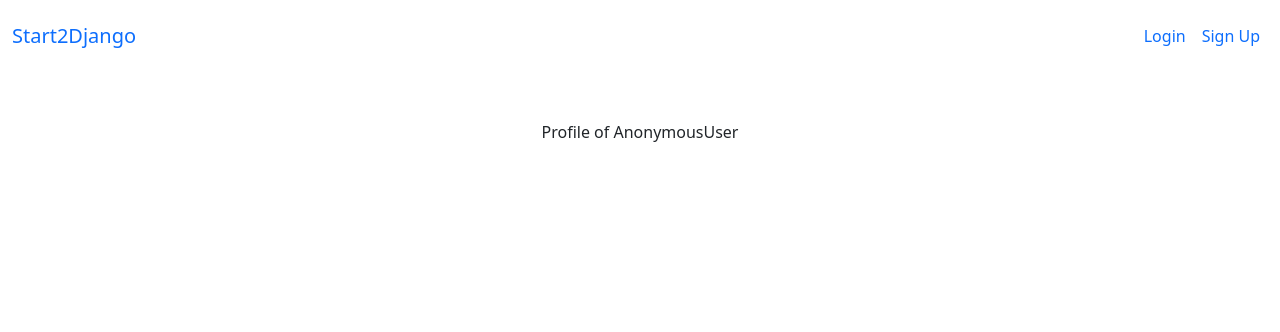
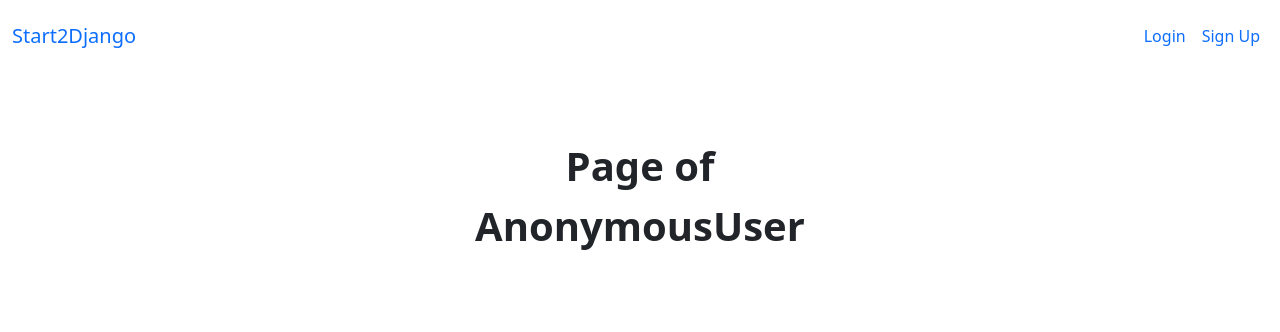
Before and after one commit to Pilosu-Ale/Start2Django, a Django app: template api/templates/api/userPage.html in a window 1280 px wide. Shown: the top 332 px of the page. Run offline with Django 3.2, Linux system fonts and the light colour scheme; the template is opened without the code that fills it, so the values that code supplies are empty; some libraries are stand-ins or nearby versions.

Commit message:
add some features

```diff
--- a/api/templates/api/userPage.html
+++ b/api/templates/api/userPage.html
@@ -5,9 +5,8 @@
 
 {% block content %}
 <div class="row justify-content-center mt-5">
-
-     <div class="col-4 text-center">
-       <p>Profile of {{ user }}</p>
+  <div class="col-4 p-3 forms text-center">
+       <p class="fs-1 fw-bold">Page of {{ user }}</p>
      </div>
 
 </div>
--- a/templates/registration/password_change_done.html
+++ b/templates/registration/password_change_done.html
@@ -5,8 +5,8 @@
 
 {% block content %}
 <div class="row justify-content-center mt-5">
-  <div class="col-4 text-center ">
-    <p class="fs-1 text-white fw-bold">You have successfully changed your password</p>
+  <div class="col-4 text-center forms">
+    <p class="fs-1 fw-bold">You have successfully changed your password</p>
   </div>
 </div>
 
```
Also changed, not shown: api/views.py (+12 -4 lines).
